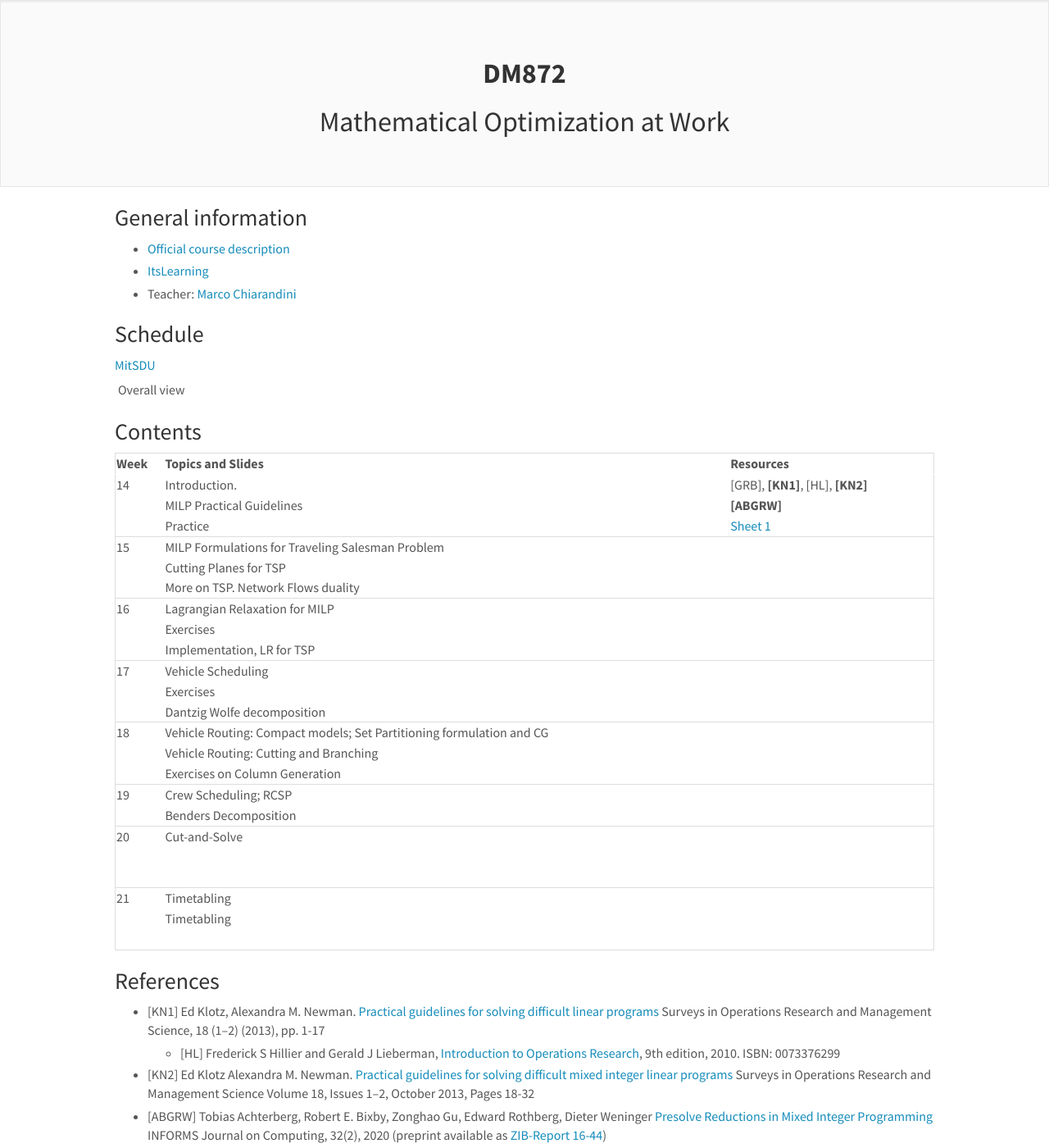
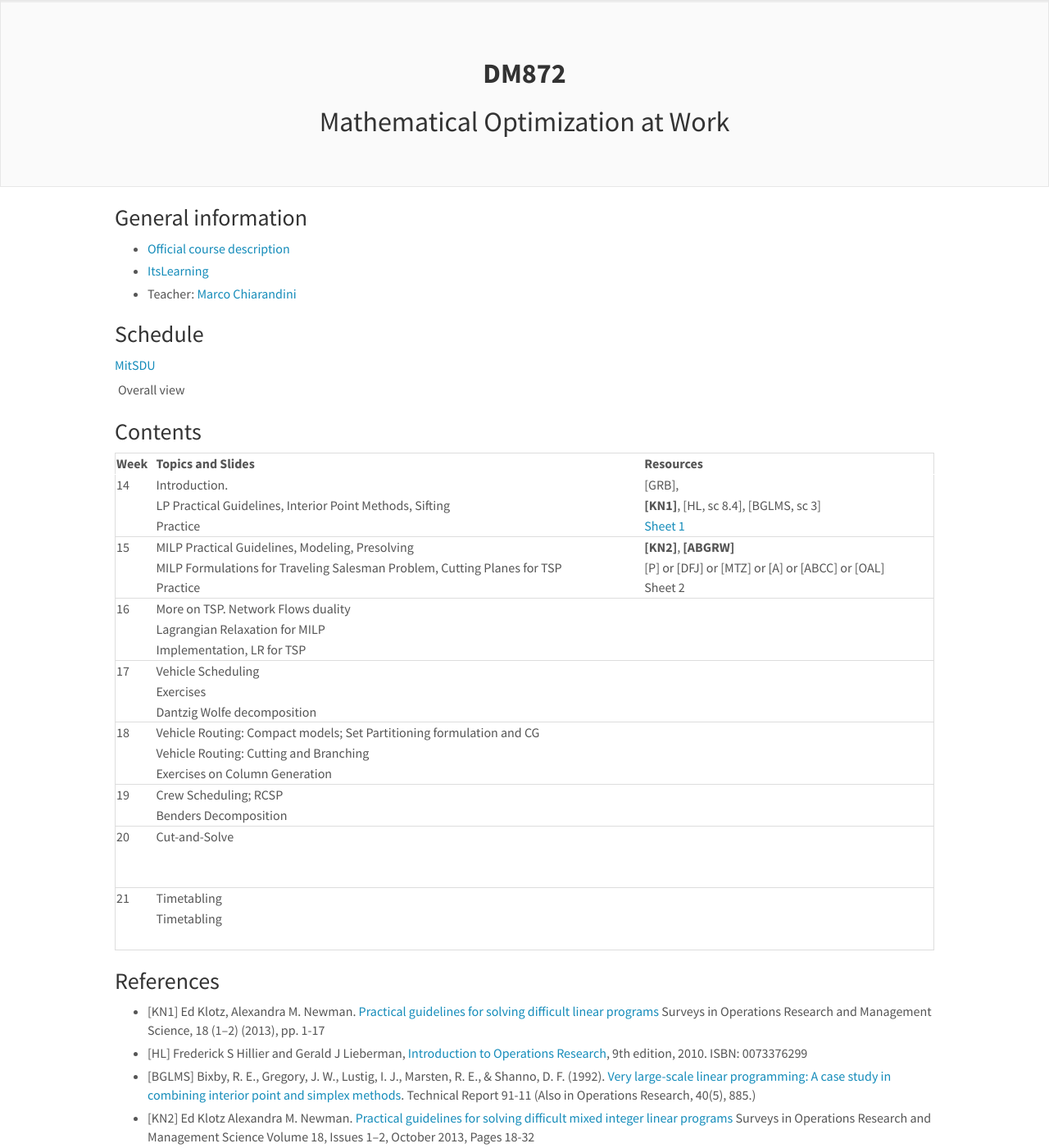
Before and after one commit to DM872/dm872.github.io, a Jekyll site: the page built from index.md, in a window 1280 px wide and 1400 px high. Shown: the whole window at 82% size. Built offline with Jekyll 4.4.1, drawn with Linux system fonts in a browser that asks for light colours; nearby versions of some CDN libraries; comment, search, counter and statistics services are not loaded.

Commit message:
adjusted resources of week 14 and prepared week 15

```diff
--- a/index.md
+++ b/index.md
@@ -52,39 +52,39 @@ w3.includeHTML();
 
 
 
-| Week | Topics and Slides                                                    | Resources                         |
-|------+----------------------------------------------------------------------+-----------------------------------|
-|   14 | Introduction.                                                        | [GRB], **[KN1]**, [HL], **[KN2]** |
-|      | MILP Practical Guidelines                                            | **[ABGRW]**                       |
-|      | Practice                                                             | [Sheet 1][11]                     |
-|------+----------------------------------------------------------------------+-----------------------------------|
-|   15 | MILP Formulations for Traveling Salesman Problem                     |                                   |
-|      | Cutting Planes for TSP                                               |                                   |
-|      | More on TSP. Network Flows duality                                   |                                   |
-|------+----------------------------------------------------------------------+-----------------------------------|
-|   16 | Lagrangian Relaxation for MILP                                       |                                   |
-|      | Exercises                                                            |                                   |
-|      | Implementation, LR for TSP                                           |                                   |
-|------+----------------------------------------------------------------------+-----------------------------------|
-|   17 | Vehicle Scheduling                                                   |                                   |
-|      | Exercises                                                            |                                   |
-|      | Dantzig Wolfe decomposition                                          |                                   |
-|------+----------------------------------------------------------------------+-----------------------------------|
-|   18 | Vehicle Routing: Compact models; Set Partitioning formulation and CG |                                   |
-|      | Vehicle Routing: Cutting and Branching                               |                                   |
-|      | Exercises on Column Generation                                       |                                   |
-|------+----------------------------------------------------------------------+-----------------------------------|
-|   19 | Crew Scheduling; RCSP                                                |                                   |
-|      | Benders Decomposition                                                |                                   |
-|------+----------------------------------------------------------------------+-----------------------------------|
-|   20 | Cut-and-Solve                                                        |                                   |
-|      |                                                                      |                                   |
-|      |                                                                      |                                   |
-|------+----------------------------------------------------------------------+-----------------------------------|
-|   21 | Timetabling                                                          |                                   |
-|      | Timetabling                                                          |                                   |
-|      |                                                                      |                                   |
-|------+----------------------------------------------------------------------+-----------------------------------|
+| Week | Topics and Slides                                                        | Resources                                       |
+|------+--------------------------------------------------------------------------+-------------------------------------------------|
+|   14 | Introduction.                                                            | [GRB],                                          |
+|      | LP Practical Guidelines, Interior Point Methods, Sifting                 | **[KN1]**, [HL, sc 8.4], [BGLMS, sc 3]          |
+|      | Practice                                                                 | [Sheet 1][11]                                   |
+|------+--------------------------------------------------------------------------+-------------------------------------------------|
+|   15 | MILP Practical Guidelines, Modeling, Presolving                          | **[KN2]**, **[ABGRW]**                          |
+|      | MILP Formulations for Traveling Salesman Problem, Cutting Planes for TSP | [P] or [DFJ] or [MTZ] or [A] or [ABCC] or [OAL] |
+|      | Practice                                                                 | Sheet 2                                         |
+|------+--------------------------------------------------------------------------+-------------------------------------------------|
+|   16 | More on TSP. Network Flows duality                                       |                                                 |
+|      | Lagrangian Relaxation for MILP                                           |                                                 |
+|      | Implementation, LR for TSP                                               |                                                 |
+|------+--------------------------------------------------------------------------+-------------------------------------------------|
+|   17 | Vehicle Scheduling                                                       |                                                 |
+|      | Exercises                                                                |                                                 |
+|      | Dantzig Wolfe decomposition                                              |                                                 |
+|------+--------------------------------------------------------------------------+-------------------------------------------------|
+|   18 | Vehicle Routing: Compact models; Set Partitioning formulation and CG     |                                                 |
+|      | Vehicle Routing: Cutting and Branching                                   |                                                 |
+|      | Exercises on Column Generation                                           |                                                 |
+|------+--------------------------------------------------------------------------+-------------------------------------------------|
+|   19 | Crew Scheduling; RCSP                                                    |                                                 |
+|      | Benders Decomposition                                                    |                                                 |
+|------+--------------------------------------------------------------------------+-------------------------------------------------|
+|   20 | Cut-and-Solve                                                            |                                                 |
+|      |                                                                          |                                                 |
+|      |                                                                          |                                                 |
+|------+--------------------------------------------------------------------------+-------------------------------------------------|
+|   21 | Timetabling                                                              |                                                 |
+|      | Timetabling                                                              |                                                 |
+|      |                                                                          |                                                 |
+|------+--------------------------------------------------------------------------+-------------------------------------------------|
 
 ### References
 
@@ -96,10 +96,16 @@ w3.includeHTML();
   programs](https://doi.org/10.1016/j.sorms.2012.11.001) Surveys in
   Operations Research and Management Science, 18 (1–2) (2013), pp. 1-17
 
-  - [HL] Frederick S Hillier and Gerald J Lieberman, [Introduction to
-    Operations
-    Research](http://highered.mcgraw-hill.com/sites/0073376299/information_center_view0/),
-    9th edition, 2010. ISBN: 0073376299
+- [HL] Frederick S Hillier and Gerald J Lieberman, [Introduction to
+  Operations
+  Research](http://highered.mcgraw-hill.com/sites/0073376299/information_center_view0/),
+  9th edition, 2010. ISBN: 0073376299
+
+- [BGLMS] Bixby, R. E., Gregory, J. W., Lustig, I. J., Marsten, R. E.,
+  & Shanno, D. F. (1992). [Very large-scale linear programming: A case
+  study in combining interior point and simplex
+  methods](https://scholarship.rice.edu/bitstream/handle/1911/101715/TR91-11.pdf). Technical
+  Report 91-11 (Also in Operations Research, 40(5), 885.)
 
 - [KN2] Ed Klotz Alexandra M. Newman. [Practical guidelines for solving
   difficult mixed integer linear
```
